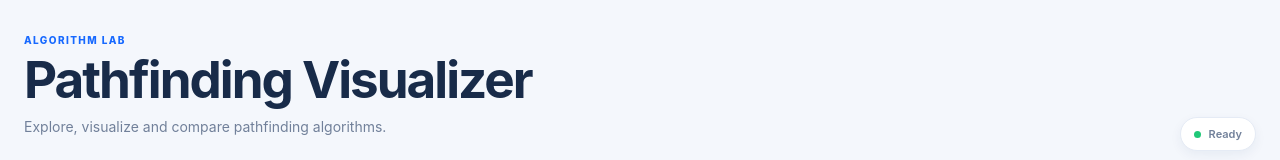
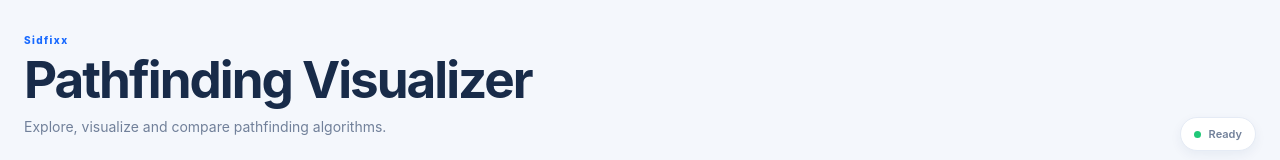
Before and after one commit to Sidfixx/maze-visualizer, a React (Vite) app: page / in a window 1280 px wide. Shown: the top 160 px of the page. Built offline with nearby package versions, Linux system fonts and the light colour scheme.

Commit message:
Update project branding

```diff
--- a/src/App.tsx
+++ b/src/App.tsx
@@ -487,7 +487,7 @@ function App() {
       <header className="app-header">
         <div>
           <span className="app-eyebrow">
-            ALGORITHM LAB
+            Sidfixx
           </span>
 
           <h1>
```
